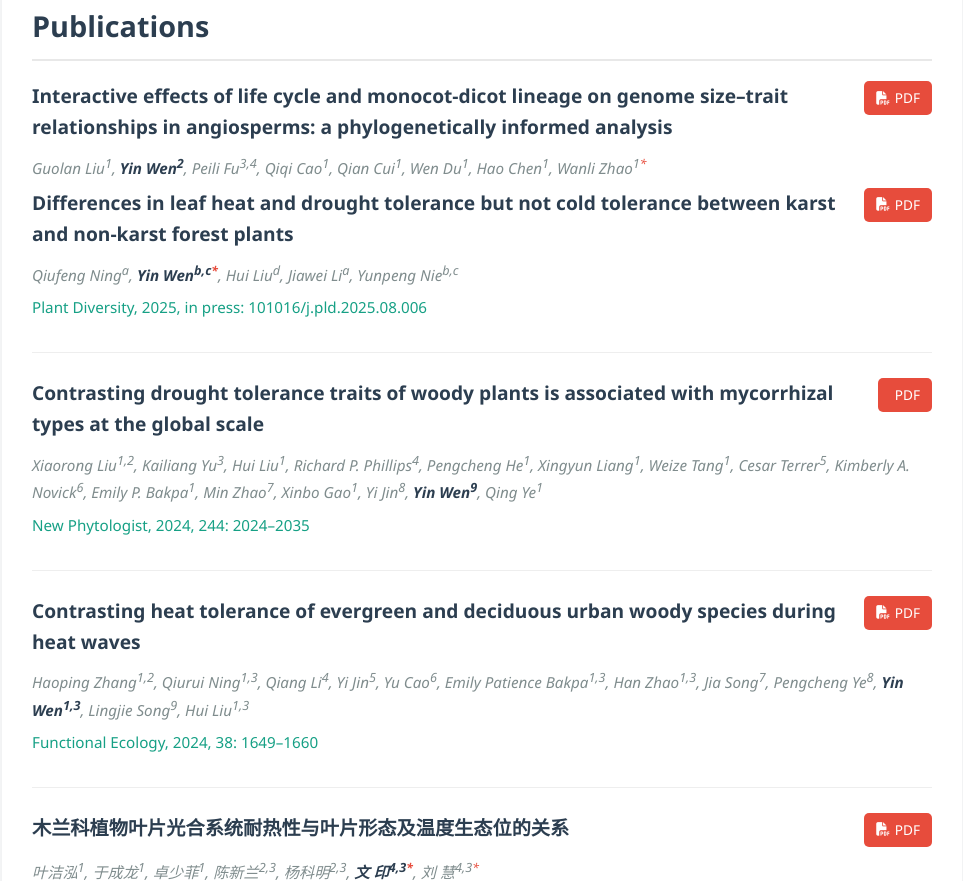
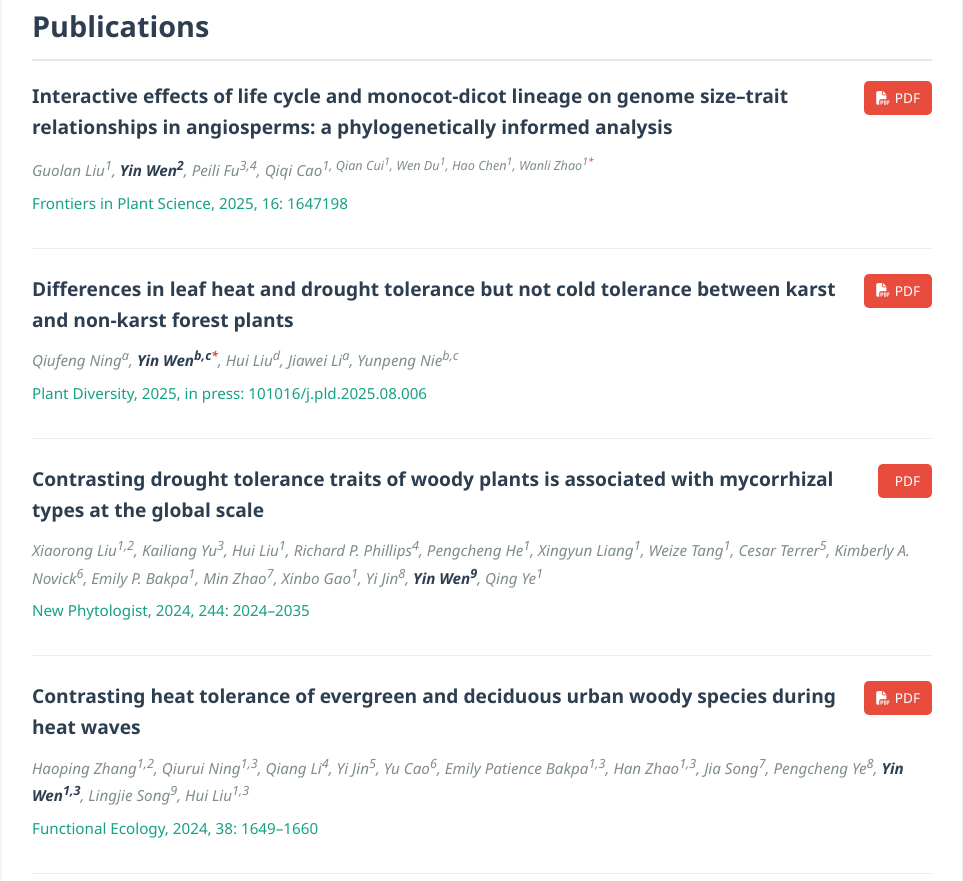
Before and after one commit to yinwen-ecology/wenyin.github.io, a plain HTML site: page index.html in a window 1280 px wide. Shown: the part 878-1759 px from the top of the page, without its empty margins (158-1121 px from the left). Drawn offline with Linux system fonts and the light colour scheme; some icons are missing.

Commit message:
Update index.html

```diff
--- a/index.html
+++ b/index.html
@@ -320,7 +320,7 @@
         <section class="section">
             <h2>Publications</h2>
 
-           <div class="publication-item">
+          <div class="publication-item">
                <div class="title-line">
                     <div class="title-text">
                         <a href="https://doaj.org/article/a4bb254b5d674c949549748231248185" class="pub-title-link" target="_blank">
@@ -331,8 +331,8 @@
                         <i class="fas fa-file-pdf"></i> PDF
                     </a>
                 </div>
-                <div class="pub-authors">Guolan Liu<sup>1</sup>, <span class="author-highlight">Yin Wen<sup>2</sup></span>, Peili Fu<sup>3,4</sup>, Qiqi Cao<sup>1</sup>, Qian Cui<sup>1</sup>, Wen Du<sup>1</sup>, Hao Chen<sup>1</sup>, Wanli Zhao<sup>1</sup><span class="corresponding-author"></span></div>
-                <div class="pub-journal"Frontiers in Plant Science, 2025, 16: 1647198</div>
+                <div class="pub-authors">Guolan Liu<sup>1</sup>, <span class="author-highlight">Yin Wen<sup>2</sup></span>, Peili Fu<sup>3,4</sup>, Qiqi Cao<sup>1</>, Qian Cui<sup>1</sup>, Wen Du<sup>1</sup>, Hao Chen<sup>1</sup>, Wanli Zhao<sup>1</sup><span class="corresponding-author"></span></div>
+                <div class="pub-journal">Frontiers in Plant Science, 2025, 16: 1647198</div>
             </div>
 
             <div class="publication-item">
```
